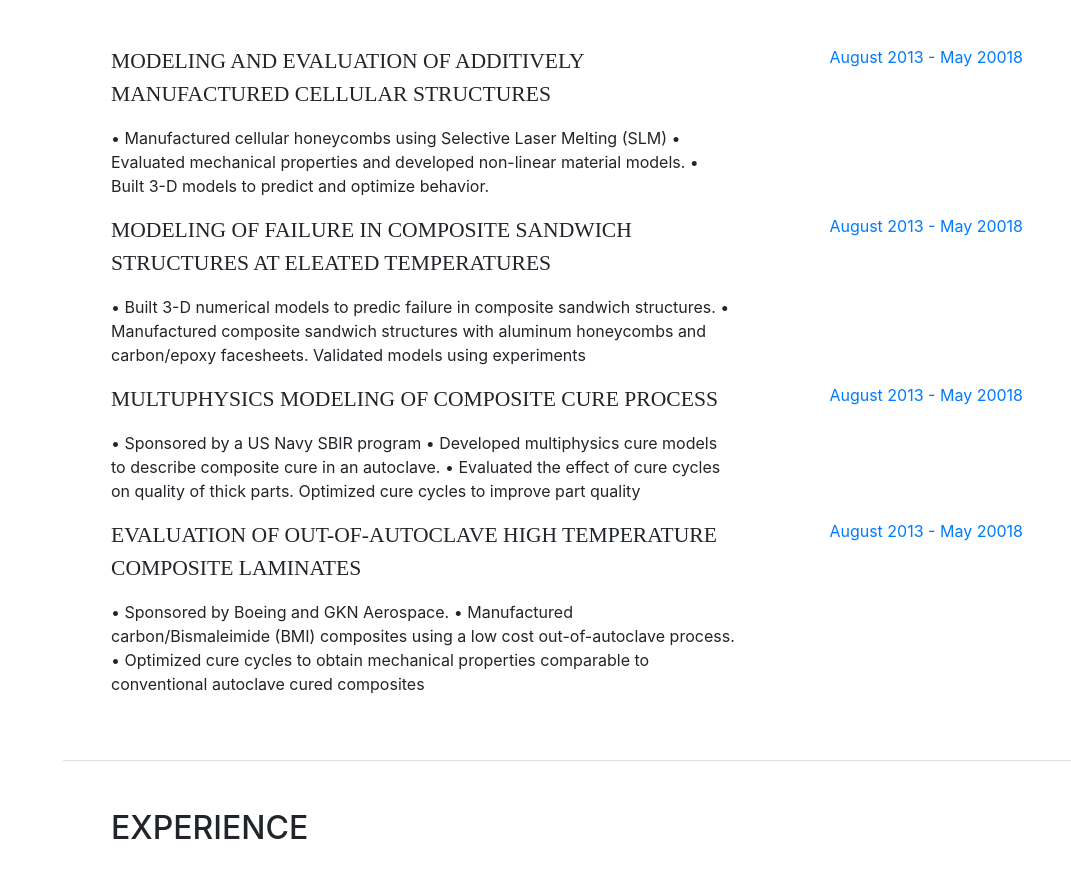
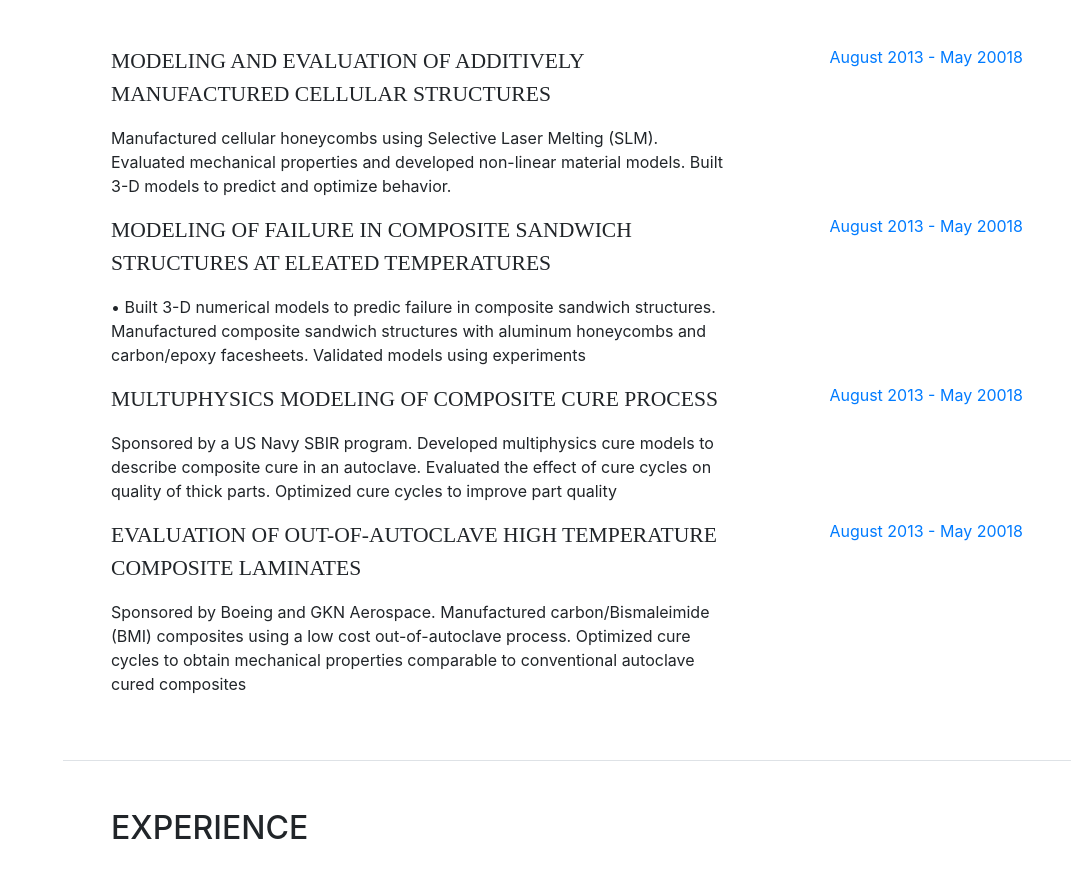
Before and after one commit to sudharshan87/suds-cv, a website with bundled scripts: page index.html in a window 1280 px wide. Shown: the part 1689-2582 px from the top of the page, without its empty margins (209-1280 px from the left). Built offline with nearby package versions, Linux system fonts and the light colour scheme; a web font is replaced by a local one.

Commit message:
Update index.html

```diff
--- a/index.html
+++ b/index.html
@@ -162,11 +162,8 @@
           <div class="resume-item d-flex flex-column flex-md-row">
             <div class="resume-content mr-auto">
               <div class="subheading mb-3">Modeling and evaluation of additively manufactured cellular structures</div>
-              <p>• Manufactured cellular honeycombs using Selective Laser Melting (SLM)
-
-                 • Evaluated mechanical properties and developed non-linear material models.
-
-                 • Built 3-D models to predict and optimize behavior.</p>
+              <p>   Manufactured cellular honeycombs using Selective Laser Melting (SLM). Evaluated mechanical properties
+                    and developed non-linear material models. Built 3-D models to predict and optimize behavior.</p>
 
               </div>
             <div class="resume-date text-md-right">
@@ -178,7 +175,8 @@
             <div class="resume-content mr-auto">
               <div class="subheading mb-3">Modeling of failure in composite sandwich structures at eleated temperatures</div>
               <p>• Built 3-D numerical models to predic failure in composite sandwich structures.
-                 • Manufactured composite sandwich structures with aluminum honeycombs and carbon/epoxy facesheets. Validated models using experiments</p>
+                  Manufactured composite sandwich structures with aluminum honeycombs and carbon/epoxy facesheets.
+                  Validated models using experiments</p>
 
              </div>
             <div class="resume-date text-md-right">
@@ -189,9 +187,9 @@
          <div class="resume-item d-flex flex-column flex-md-row">
             <div class="resume-content mr-auto">
               <div class="subheading mb-3"> Multuphysics modeling of composite cure process</div>
-              <p>• Sponsored by a US Navy SBIR program
-                 • Developed multiphysics cure models to describe composite cure in an autoclave.
-                 • Evaluated the effect of cure cycles on quality of thick parts. Optimized cure cycles to improve part quality</p>
+              <p> Sponsored by a US Navy SBIR program.
+                  Developed multiphysics cure models to describe composite cure in an autoclave.
+                 Evaluated the effect of cure cycles on quality of thick parts. Optimized cure cycles to improve part quality</p>
 
                 </div>
             <div class="resume-date text-md-right">
@@ -202,9 +200,9 @@
         <div class="resume-item d-flex flex-column flex-md-row">
             <div class="resume-content mr-auto">
               <div class="subheading mb-3"> Evaluation of Out-of-Autoclave high temperature composite laminates </div>
-              <p>• Sponsored by Boeing and GKN Aerospace.
-                 • Manufactured carbon/Bismaleimide (BMI) composites using a low cost out-of-autoclave process.
-                 • Optimized cure cycles to obtain mechanical properties comparable to conventional autoclave cured composites</p>
+              <p>Sponsored by Boeing and GKN Aerospace.
+                 Manufactured carbon/Bismaleimide (BMI) composites using a low cost out-of-autoclave process.
+                 Optimized cure cycles to obtain mechanical properties comparable to conventional autoclave cured composites</p>
 
                 </div>
             <div class="resume-date text-md-right">
```
